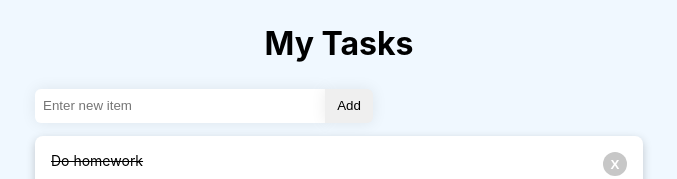
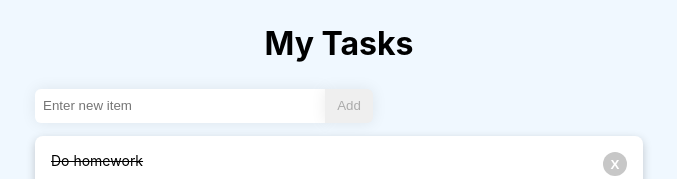
Before and after one commit to danica-du/fizzbuzz-todo-app, a React (Create React App) app: page / in a window 1280 px wide. Shown: the top 179 px of the page, without its empty margins (301-978 px from the left). Built offline with nearby package versions, Linux system fonts and the light colour scheme.

Commit message:
Disable 'add' button when there's nothing in text field

```diff
--- a/src/Header.js
+++ b/src/Header.js
@@ -20,7 +20,11 @@ function Header(props) {
             value={text}
             onChange={(e) => setText(e.target.value)}
           />
-          <button className='add-btn'>Add</button>
+          <button className='add-btn'
+                  disabled={!text}
+          >
+            Add
+          </button>
         </form>
       </div>
     </div>
```
